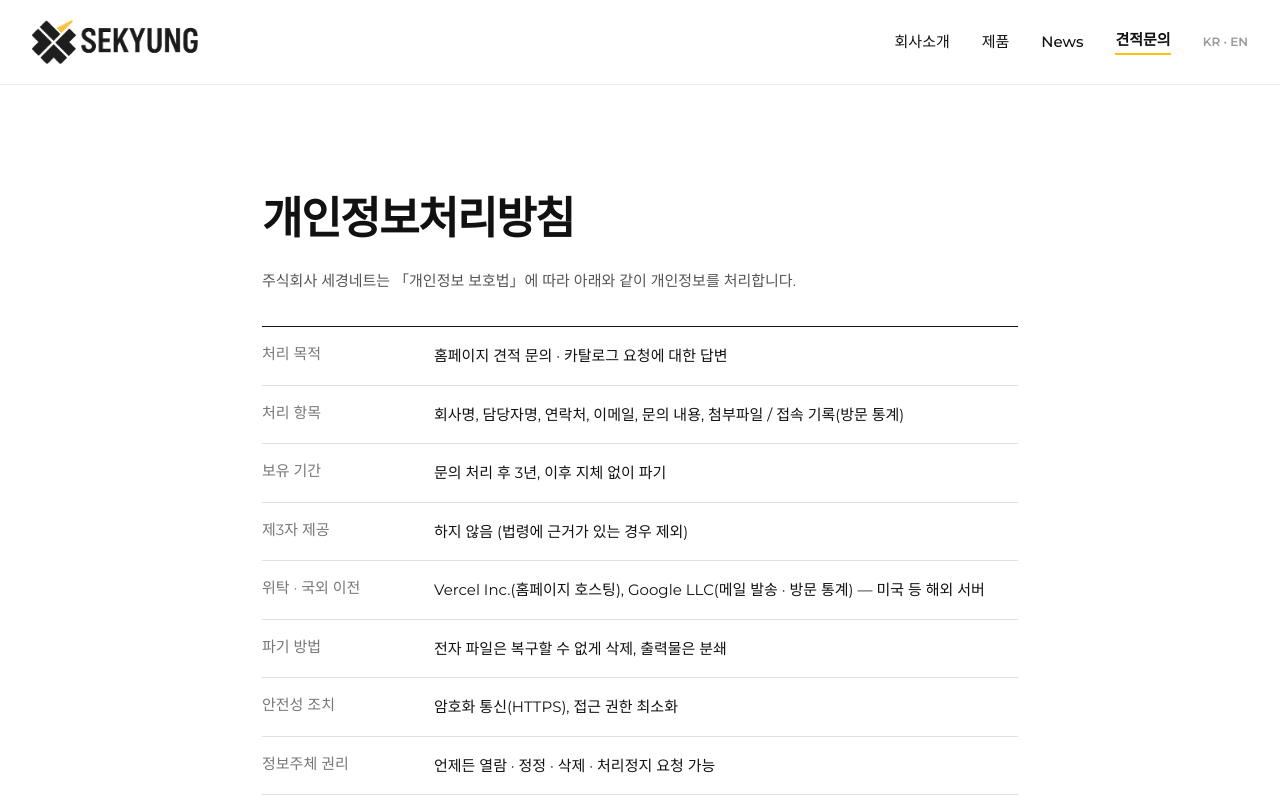
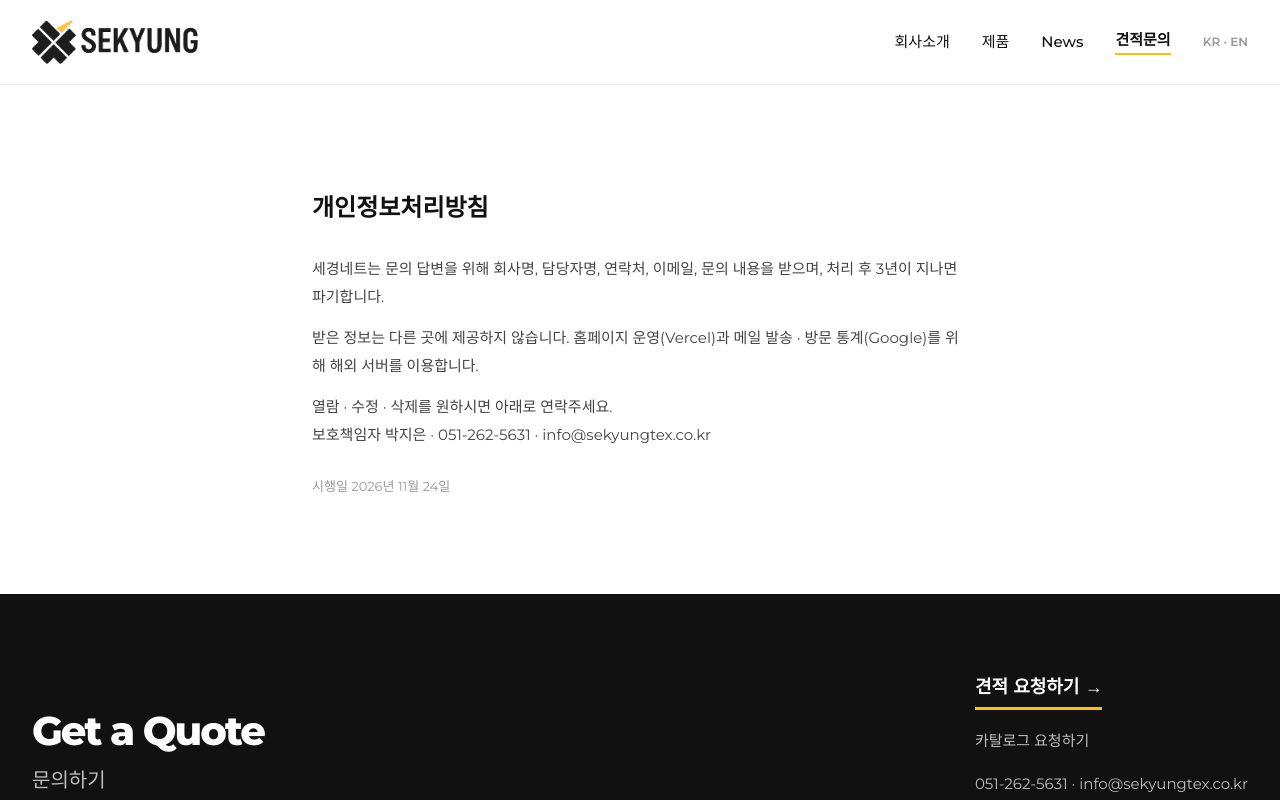
Before and after one commit to sekyungnetadmin/sekyungtex, a Next.js app: page /ko/privacy in a window 1280 px wide. Shown: the top 800 px of the page. Built offline with nearby package versions, Linux system fonts and the light colour scheme.

Commit message:
개인정보처리방침 최소화
Co-Authored-By: Claude Opus 5.5 <noreply@anthropic.com>
Claude-Session: https://claude.ai/code/session_016Jpnc8ur7Bp4cNEGJ4pZN2

```diff
--- a/app/ko/privacy/page.tsx
+++ b/app/ko/privacy/page.tsx
@@ -6,39 +6,23 @@ export const metadata: Metadata = {
   alternates: { canonical: "/ko/privacy" },
 };
 
-const ROWS: [string, string][] = [
-  ["처리 목적", "홈페이지 견적 문의 · 카탈로그 요청에 대한 답변"],
-  ["처리 항목", "회사명, 담당자명, 연락처, 이메일, 문의 내용, 첨부파일 / 접속 기록(방문 통계)"],
-  ["보유 기간", "문의 처리 후 3년, 이후 지체 없이 파기"],
-  ["제3자 제공", "하지 않음 (법령에 근거가 있는 경우 제외)"],
-  ["위탁 · 국외 이전", "Vercel Inc.(홈페이지 호스팅), Google LLC(메일 발송 · 방문 통계) — 미국 등 해외 서버"],
-  ["파기 방법", "전자 파일은 복구할 수 없게 삭제, 출력물은 분쇄"],
-  ["안전성 조치", "암호화 통신(HTTPS), 접근 권한 최소화"],
-  ["정보주체 권리", "언제든 열람 · 정정 · 삭제 · 처리정지 요청 가능"],
-  ["보호책임자", `박지은 (대표) · ${CONTACT.tel} · ${CONTACT.email}`],
-];
-
 export default function PrivacyPage() {
   return (
     <main className="ko-site bg-white">
-      <section className="mx-auto max-w-[820px] px-6 pb-24 pt-14 md:px-8 md:pt-[100px]">
-        <h1 className="m-0 text-[36px] font-black tracking-[-1.5px] md:text-[44px]">개인정보처리방침</h1>
-        <p className="mt-4 text-[15px] leading-[1.8] text-[#555]">
-          주식회사 세경네트는 「개인정보 보호법」에 따라 아래와 같이 개인정보를 처리합니다.
+      <section className="mx-auto max-w-[720px] px-6 pb-24 pt-14 text-[15px] leading-[1.9] text-[#444] md:px-8 md:pt-[100px]">
+        <h1 className="m-0 mb-6 text-[24px] font-bold text-[#111]">개인정보처리방침</h1>
+        <p className="m-0">
+          세경네트는 문의 답변을 위해 회사명, 담당자명, 연락처, 이메일, 문의 내용을 받으며, 처리 후 3년이 지나면 파기합니다.
         </p>
-        <dl className="mt-8 border-t border-[#111]">
-          {ROWS.map(([k, v]) => (
-            <div key={k} className="grid grid-cols-[110px_1fr] gap-3 border-b border-[#E0E0E0] py-4 text-[14px] md:grid-cols-[160px_1fr] md:text-[15px]">
-              <dt className="text-[#777]">{k}</dt>
-              <dd className="m-0 leading-[1.7]">{v}</dd>
-            </div>
-          ))}
-        </dl>
-        <p className="mt-6 text-[13px] leading-[1.8] text-[#777]">
-          개인정보 침해 신고 · 상담: 개인정보침해신고센터(국번 없이 118), 개인정보분쟁조정위원회(1833-6972)
+        <p className="m-0 mt-3">
+          받은 정보는 다른 곳에 제공하지 않습니다. 홈페이지 운영(Vercel)과 메일 발송 · 방문 통계(Google)를 위해 해외 서버를 이용합니다.
+        </p>
+        <p className="m-0 mt-3">
+          열람 · 수정 · 삭제를 원하시면 아래로 연락주세요.
           <br />
-          시행일: 2026년 11월 24일
+          보호책임자 박지은 · {CONTACT.tel} · {CONTACT.email}
         </p>
+        <p className="m-0 mt-6 text-[13px] text-[#999]">시행일 2026년 11월 24일</p>
       </section>
     </main>
   );
--- a/components/ko/ContactForm.tsx
+++ b/components/ko/ContactForm.tsx
@@ -202,7 +202,7 @@ export default function ContactForm({
           {loading ? "전송 중..." : tab === "catalog" ? "카탈로그 요청하기" : "문의 보내기"}
         </button>
         <p className="m-0 text-[12px] text-[#999]">
-          문의 내용은 답변을 위해서만 사용되며, <a href="/ko/privacy" target="_blank" className="underline">개인정보처리방침</a>에 따라 처리됩니다.
+          <a href="/ko/privacy" target="_blank" className="underline">개인정보처리방침</a>
         </p>
         {status && (
           <p role="status" className={`text-[14px] ${status.ok ? "text-[#111]" : "text-[#B91C1C]"}`}>
```
